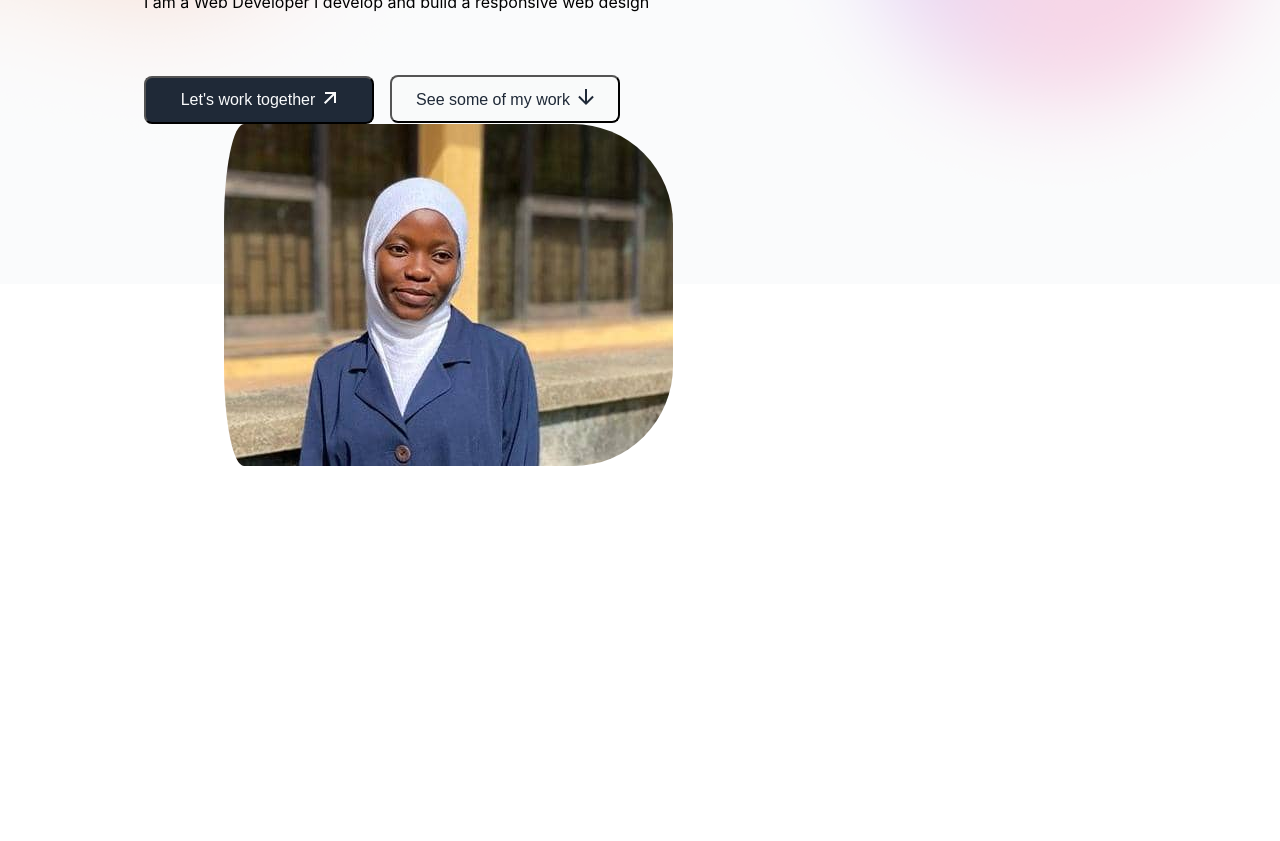
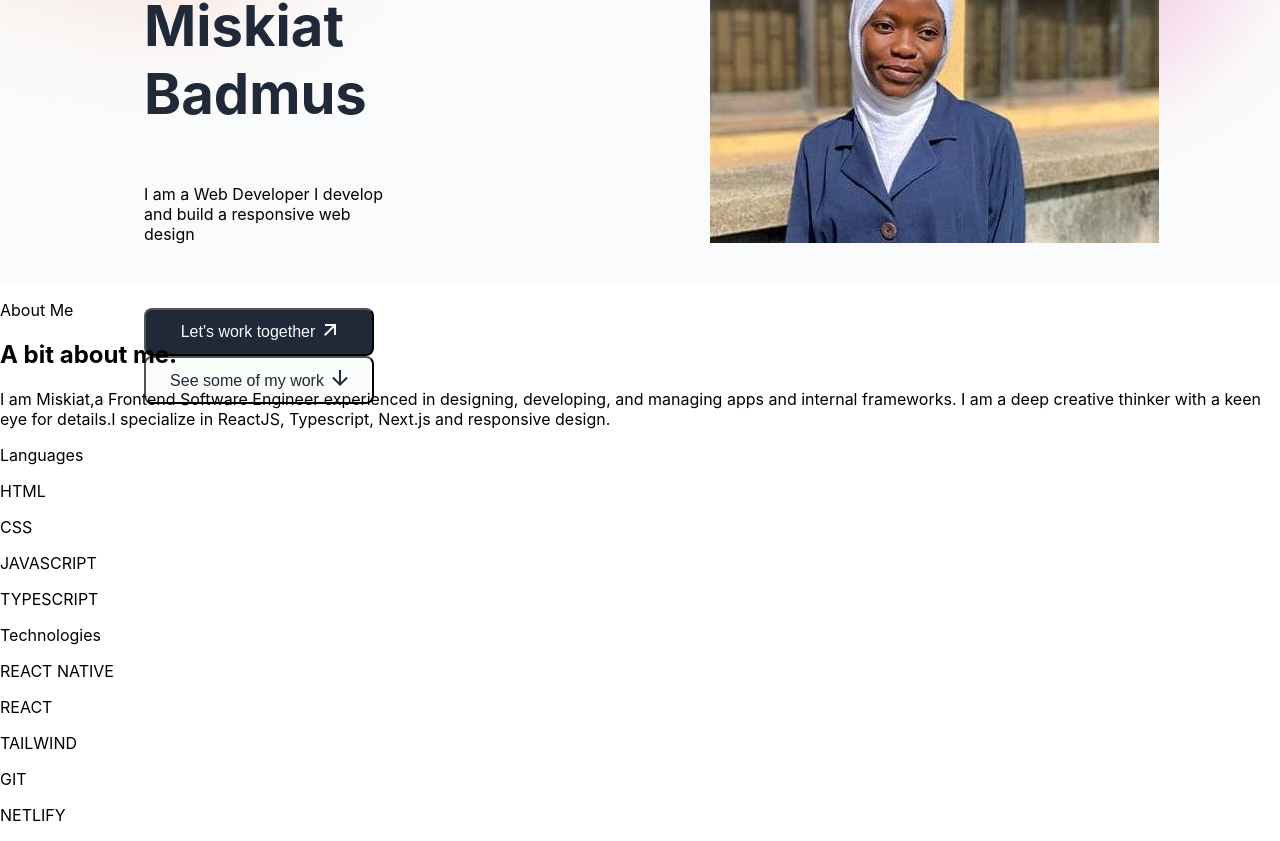
Before and after one commit to miskiat/Port-Folio, a Next.js app: page / in a window 1280 px wide. Shown: the part 480-1321 px from the top of the page. Before the commit the page ends 950 px from the top, so only its background shows below. Built offline with nearby package versions, Linux system fonts and the light colour scheme.

Commit message:
second section

```diff
--- /dev/null
+++ b/component/About.tsx
@@ -0,0 +1,36 @@
+import React from "react";
+import styles from "./../styles/Home.module.scss";
+
+const About = () => {
+  return (
+    <section className={styles.about}>
+      <p>About Me</p>
+      <h1>A bit about me.</h1>
+      <p>
+        I am Miskiat,a Frontend Software Engineer experienced in designing,
+        developing, and managing apps and internal frameworks. I am a deep
+        creative thinker with a keen eye for details.I specialize in ReactJS,
+        Typescript, Next.js and responsive design.
+      </p>
+      <div className={styles.skills}>
+        <div>
+          Languages
+          <p>HTML</p>
+          <p>CSS</p>
+          <p>JAVASCRIPT</p>
+          <p>TYPESCRIPT</p>
+        </div>
+        <div>
+          Technologies
+          <p>REACT NATIVE</p>
+          <p>REACT</p>
+          <p>TAILWIND</p>
+          <p>GIT</p>
+          <p>NETLIFY</p>
+        </div>
+      </div>
+    </section>
+  );
+};
+
+export default About;
--- a/component/Hero.tsx
+++ b/component/Hero.tsx
@@ -6,6 +6,7 @@ const Hero = () => {
     <section className={styles.hero}>
       <Navbar />
       <section className={styles.intro}>
+        <div>
           <div className={styles.name}>
             <h1>Hi 👋</h1>
             <h1>I'm Miskiat Badmus</h1>
@@ -22,8 +23,11 @@ const Hero = () => {
             See some of my work
             <img src="/down-arrow.svg" />
           </button>
+        </div>
 
+        <div>
           <img className={styles.mko} src="/mko.jpg" />
+        </div>
       </section>
     </section>
   );
--- a/pages/index.tsx
+++ b/pages/index.tsx
@@ -4,11 +4,13 @@ import Image from "next/image";
 import Hero from "../component/Hero";
 import Navbar from "../component/Navbar";
 import styles from "../styles/Home.module.scss";
+import About from "../component/About";
 
 const Home: NextPage = () => {
   return (
     <div className={styles.container}>
       <Hero />
+      <About />
     </div>
   );
 };
--- a/styles/Home.module.scss
+++ b/styles/Home.module.scss
@@ -8,6 +8,8 @@
 
   .intro {
     margin-top: 10rem;
+    display: flex;
+    align-items: center;
   }
 
   .name {
@@ -54,8 +56,7 @@
     }
   }
   .mko {
-    border-radius: 100px;
-    padding-left: 5rem;
+    padding-left: 20rem;
   }
 }
 .navbar {
```
Lines whose indentation alone changed are shown as unchanged.
